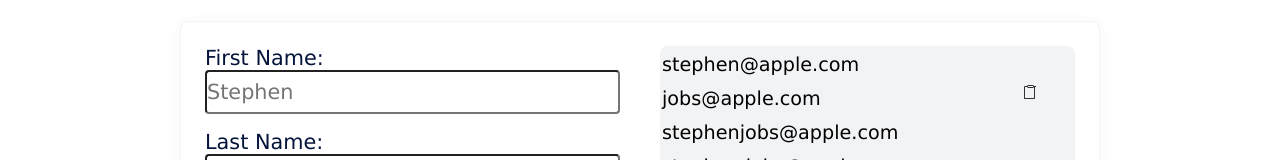
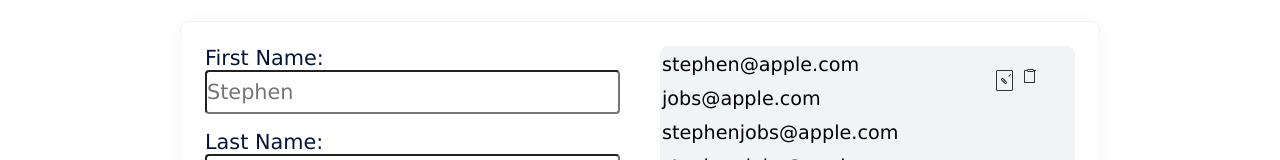
Before and after one commit to bidpivot/email-validator-react, a React (Vite) app: page / in a window 1280 px wide. Shown: the part 221-381 px from the top of the page. Built offline with nearby package versions, Linux system fonts and the light colour scheme.

Commit message:
added gmail icon on text field that links to compose draft email on gmail

```diff
--- a/src/App.jsx
+++ b/src/App.jsx
@@ -7,6 +7,7 @@
 import nickEmails from "./helpers/nickEmails";
 import SubHeader from "./components/SubHeader";
 import Clipboard from "./components/Clipboard";
+import GmailButton from "./components/GmailButton";
 // import "./css/button.css";
 
 // import SearchInput from "./components/SearchInput";
@@ -173,6 +174,7 @@
                 readOnly
               ></textarea>
               <Clipboard emails={emails} />
+              <GmailButton emails={emails} />
             </div>
           </div>
         </div>
--- /dev/null
+++ b/src/components/GmailButton.jsx
@@ -0,0 +1,18 @@
+import React from "react";
+
+const GmailButton = ({ emails }) => {
+  // const gmailLink = "";
+  const commaSeparatedEmails = emails.replace(/\n/g, ", ");
+  console.log(`GmailButton() called with emails: ${commaSeparatedEmails}`);
+  const gmailLink = `https://mail.google.com/mail/?view=cm&fs=1&bcc=${commaSeparatedEmails}`;
+
+  return (
+    <a href={gmailLink} target="_blank" rel="noopener noreferrer">
+      <div className="forwarding icon">
+        {/* <img src="email-icon.png" alt="Gmail" /> */}
+      </div>
+    </a>
+  );
+};
+
+export default GmailButton;
--- a/src/css/clipboard.css
+++ b/src/css/clipboard.css
@@ -1,6 +1,6 @@
 .clipboard.icon {
   position: absolute;
-  top: 2.3em;
+  top: 1.3em;
   right: 2.5em;
   margin-top: 4px;
   margin-left: 4px;
--- /dev/null
+++ b/src/css/gmailbutton.css
@@ -0,0 +1,36 @@
+.forwarding.icon {
+  position: absolute;
+  top: 1.3em;
+  right: 3.9em; /* Adjusted to position it next to the clipboard icon */
+  margin-top: 4px;
+  margin-left: 4px;
+  width: 17px;
+  height: 21px;
+  border: solid 1px #333333;
+  border-radius: 1px;
+  cursor: pointer;
+}
+
+.forwarding.icon:before {
+  content: "";
+  position: absolute;
+  top: 50%;
+  left: 50%;
+  width: 5px;
+  height: 1px;
+  border: solid 1px #333333;
+  border-radius: 1px;
+  transform: translate(-50%, -50%) rotate(45deg); /* Rotated to create a forwarding arrow */
+}
+
+.forwarding.icon:after {
+  content: "";
+  position: absolute;
+  top: 50%;
+  left: 50%;
+  width: 3px;
+  height: 1px;
+  background-color: #333333;
+  box-shadow: 8px 0 0 0 #333333;
+  transform: translate(-50%, -50%) rotate(-45deg); /* Rotated to create a forwarding arrow */
+}
--- a/src/index.css
+++ b/src/index.css
@@ -7,3 +7,4 @@
 @import url("css/clipboard.css");
 @import url("css/footer.css");
 @import url("App.css");
+@import url("css/gmailbutton.css");
```
